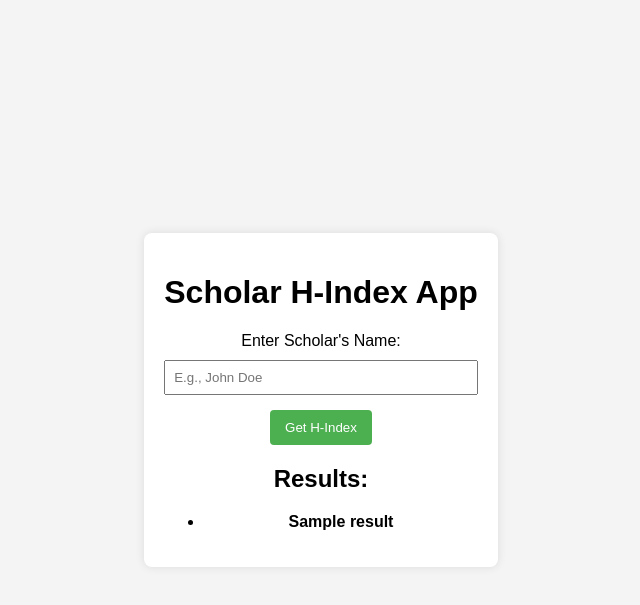
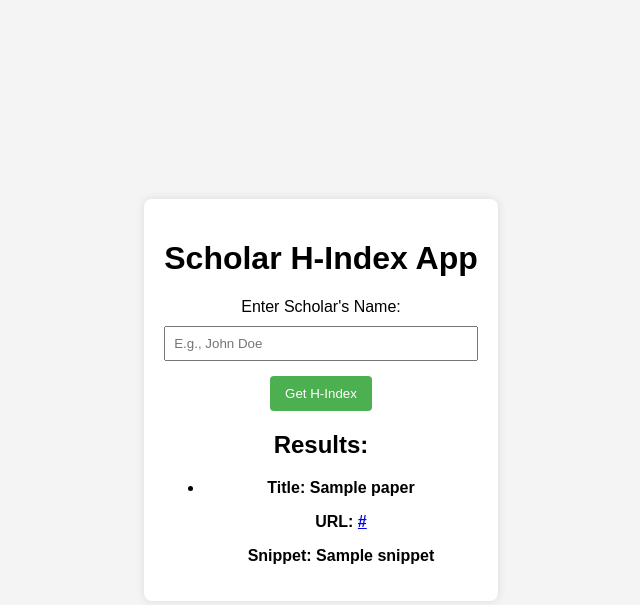
Before and after one commit to Vikranth3140/Scholar-Research-App, a Flask app: template templates/index.html in a window 1280 px wide. Shown: the top 605 px of the page, without its empty margins (319-959 px from the left). Run offline with Flask 3, Linux system fonts and the light colour scheme; the template is opened without the code that fills it: most values are stand-ins (such as "Sample title", 1, 10 or a date in 2020).

Commit message:
first ui try

```diff
--- a/main.py
+++ b/main.py
@@ -5,7 +5,7 @@ from config import SERPAPI_KEY
 app = Flask(__name__)
 
 def fetch_serpapi_results(query, start=0):
-    api_key = SERPAPI_KEY  # Replace with your actual SerpApi API key
+    api_key = SERPAPI_KEY
     base_url = "https://serpapi.com/search.json"
     params = {
         "q": query,
@@ -21,24 +21,20 @@ def fetch_serpapi_results(query, start=0):
 
 @app.route('/', methods=['GET', 'POST'])
 def index():
-    h_index = None
+    paper_details = []
 
     if request.method == 'POST':
         query = request.form['scholarName']
         total_chunks = 3
         current_chunk = 1
 
-        results = []
-
         while current_chunk <= total_chunks:
             start_index = (current_chunk - 1) * 10
             api_results = fetch_serpapi_results(query, start=start_index)
-            results.extend(api_results["organic_results"])
+            paper_details.extend(api_results["organic_results"])
             current_chunk += 1
 
-        h_index = [result['title'] for result in results]
-
-    return render_template('index.html', h_index=h_index)
+    return render_template('index.html', paper_details=paper_details)
 
 if __name__ == "__main__":
     app.run(debug=True)
--- a/templates/index.html
+++ b/templates/index.html
@@ -15,11 +15,22 @@
             <button type="submit">Get H-Index</button>
         </form>
         <div id="result">
-            {% if h_index %}
+            {% if paper_details %}
                 <h2>Results:</h2>
                 <ul>
-                    {% for result in h_index %}
-                        <li>{{ result }}</li>
+                    {% for paper in paper_details %}
+                        <li>
+                            <p>Title: {{ paper['title'] }}</p>
+                            <p>URL: <a href="{{ paper['link'] }}" target="_blank">{{ paper['link'] }}</a></p>
+                            <p>Snippet: {{ paper['snippet'] }}</p>
+                            {% if 'cited_by' in paper['inline_links'] %}
+                                <p>Cited by: {{ paper['inline_links']['cited_by']['total'] }}</p>
+                                <p>Cited by link: <a href="{{ paper['inline_links']['cited_by']['link'] }}" target="_blank">{{ paper['inline_links']['cited_by']['link'] }}</a></p>
+                            {% endif %}
+                            {% if 'related_pages_link' in paper %}
+                                <p>Related Pages: <a href="{{ paper['related_pages_link'] }}" target="_blank">{{ paper['related_pages_link'] }}</a></p>
+                            {% endif %}
+                        </li>
                     {% endfor %}
                 </ul>
             {% else %}
```
